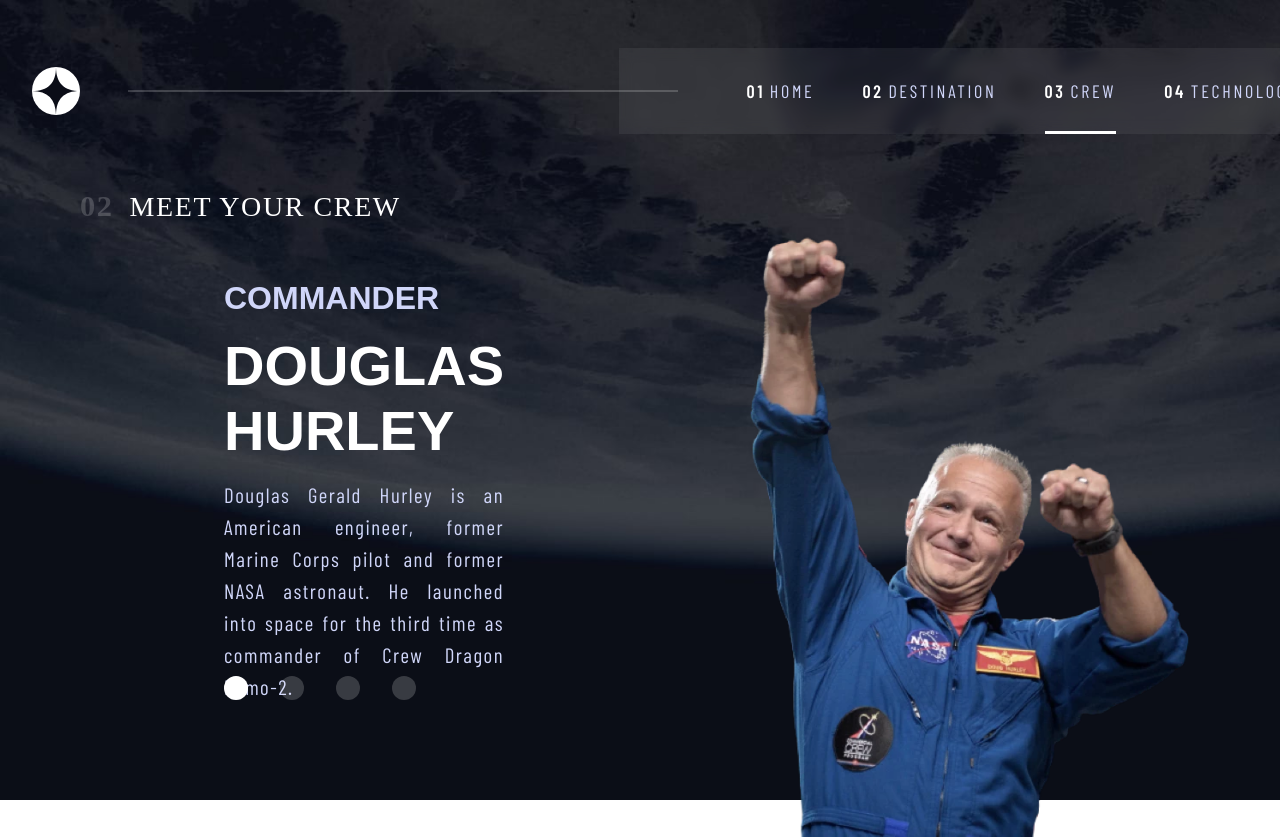
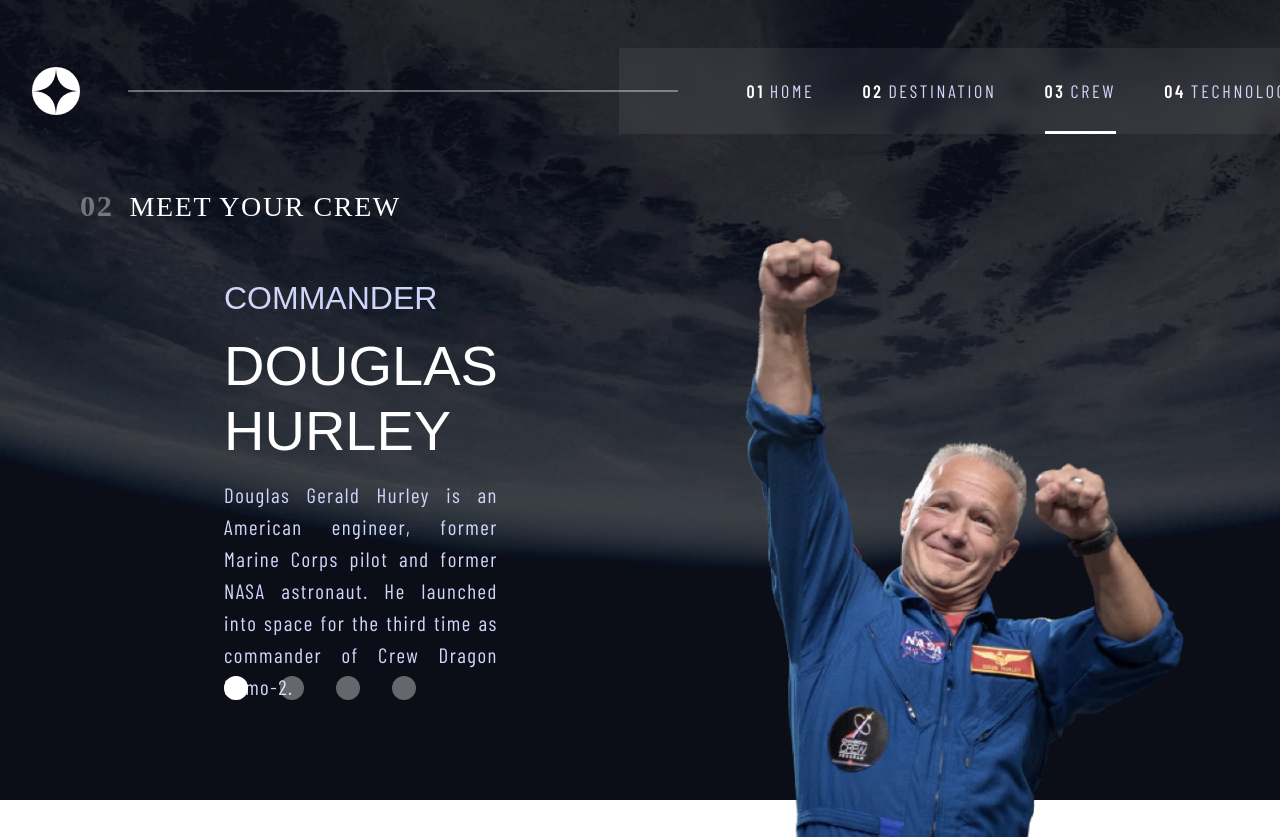
Before and after one commit to StalinAM/space-tourism, a Next.js app: page /crew/dougla in a window 1280 px wide. Built offline with nearby package versions, Linux system fonts and the light colour scheme; a web font is replaced by a local one.

Commit message:
update css

```diff
--- a/app/crew/[id]/Person.module.css
+++ b/app/crew/[id]/Person.module.css
@@ -11,11 +11,13 @@
   font-size: 2rem;
   color: var(--subtitle);
   text-transform: uppercase;
+  font-weight: 400;
 }
 .container h1 {
   font-size: 3.5rem;
   color: var(--title);
   text-transform: uppercase;
+  font-weight: 400;
 }
 .container p {
   text-align: justify;
--- a/app/destination/[id]/PlanetInfo.module.css
+++ b/app/destination/[id]/PlanetInfo.module.css
@@ -18,6 +18,7 @@
   font-size: 6.5rem;
   color: var(--title);
   text-transform: uppercase;
+  font-weight: 400;
 }
 .container p {
   text-align: justify;
@@ -25,6 +26,7 @@
   letter-spacing: 1.5px;
   color: var(--subtitle);
   font-size: 1.3rem;
+  font-weight: 400;
 }
 .line {
   height: 1px;
--- a/app/technology/[id]/Tech.module.css
+++ b/app/technology/[id]/Tech.module.css
@@ -6,23 +6,29 @@
   grid-column: 2/3;
   grid-row: 2/3;
 }
-.container h3 {
-  font-size: 2rem;
-  color: var(--subtitle);
-  text-transform: uppercase;
-}
+
 .container h1 {
+  display: flex;
+  flex-direction: column;
   font-size: 3.5rem;
   color: var(--title);
   text-transform: uppercase;
+  font-weight: 400;
+}
+.container h1 span {
+  font-size: 1.125rem;
+  color: var(--subtitle);
+  text-transform: uppercase;
+  font-weight: 400;
+  letter-spacing: 2.7px;
 }
 .container p {
   text-align: justify;
   line-height: 32px;
   letter-spacing: 1.5px;
   color: var(--subtitle);
-  font-size: 1.3rem;
-  font-family: 'Barlow Condensed';
+  font-size: 1.25rem;
+  font-weight: 400;
 }
 .planet_img {
   width: auto;
--- a/styles/globals.css
+++ b/styles/globals.css
@@ -1,7 +1,7 @@
 :root {
   --subtitle: #d0d6f9;
   --title: #ffffff;
-  --opacity: rgba(255, 255, 255, 0.189);
+  --opacity: rgba(255, 255, 255, 0.374);
   --height_main: calc(100vh - 182px);
 }
 *,
```
